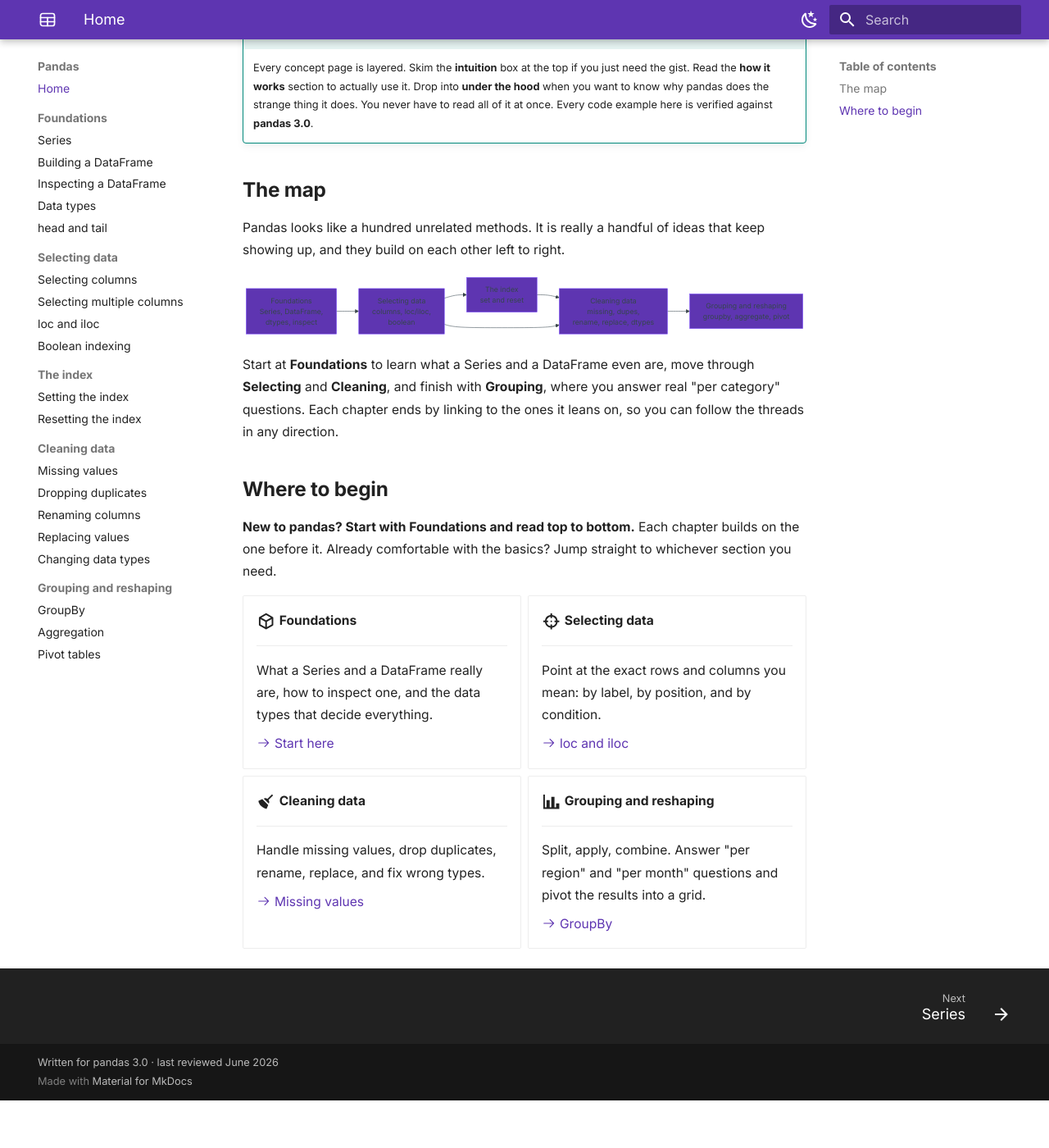
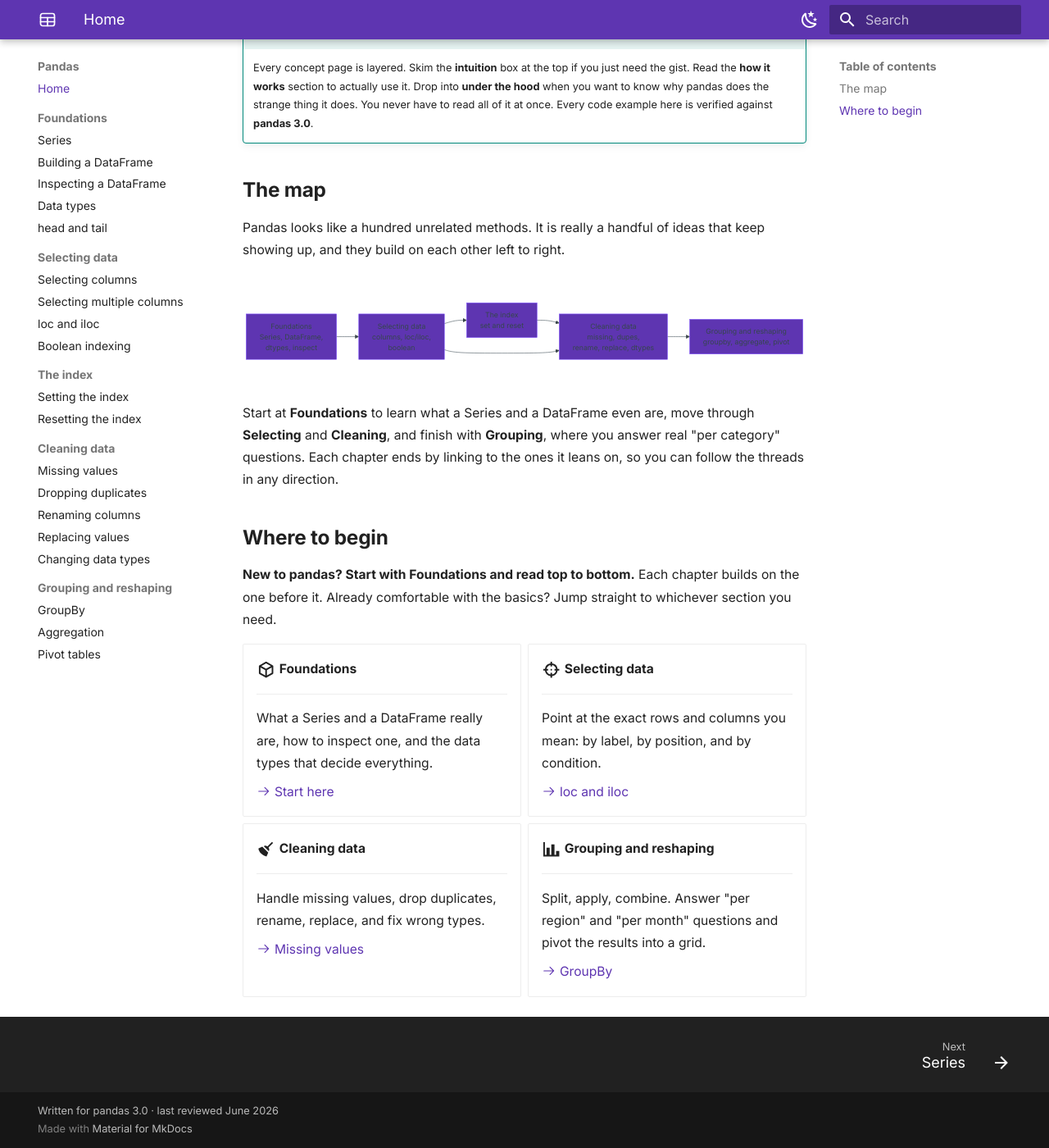
Before and after one commit to karywnl/pandas, an MkDocs documentation site: the page built from docs/index.md, in a window 1280 px wide and 1400 px high, scrolled down 454 px. Shown: the whole window at 82% size. Built offline with MkDocs 1.6.1 and Material for MkDocs 9.7.7, drawn with Linux system fonts in a browser that asks for light colours; before the commit the page ends 1796 px from its top, so only the background shows below that.

Commit message:
perf: reduce layout shift (CLS)
Reserve space for the header logo and for client-rendered Mermaid
diagrams, so the page does not jump as they appear after load.

Co-Authored-By: Claude Opus 4.8 <noreply@anthropic.com>

```diff
--- a/docs/stylesheets/extra.css
+++ b/docs/stylesheets/extra.css
@@ -44,6 +44,26 @@
 :root {
   --md-footer-fg-color--light: hsla(0, 0%, 100%, 0.85);
   --md-footer-fg-color--lighter: hsla(0, 0%, 100%, 0.6);
+}
+
+/* ----------------------------------------------------------------------
+   Layout stability (reduce CLS, the layout jump while loading)
+   ---------------------------------------------------------------------- */
+
+/* Reserve a fixed box for the header logo so it cannot shift on load. */
+.md-header__button.md-logo img,
+.md-header__button.md-logo svg {
+  height: 1.2rem;
+  width: 1.2rem;
+}
+
+/* Mermaid diagrams are drawn in the browser after load. Reserve space and
+   centre them so the page does not jump when each diagram appears. */
+.md-typeset .mermaid {
+  display: flex;
+  align-items: center;
+  justify-content: center;
+  min-height: 140px;
 }
 
 /* Slightly roomier, friendlier body text for long study sessions. */
```
